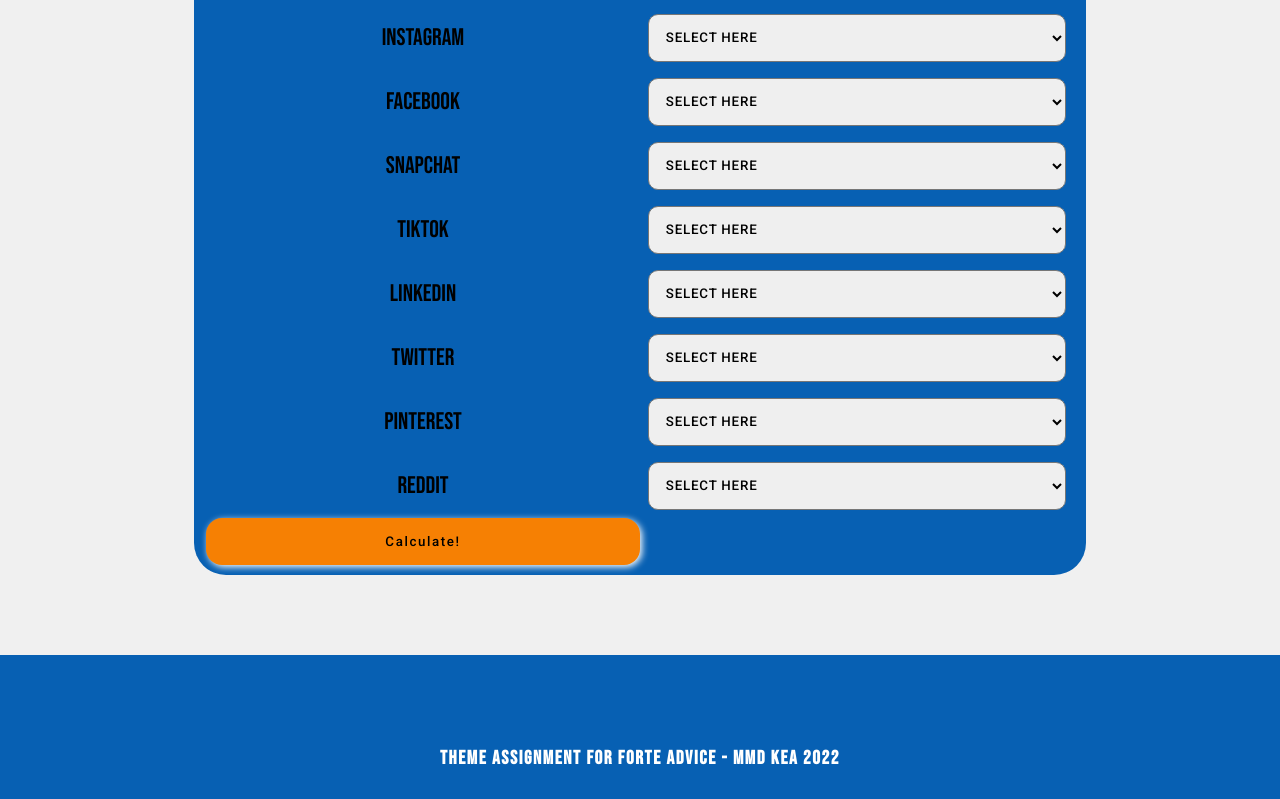
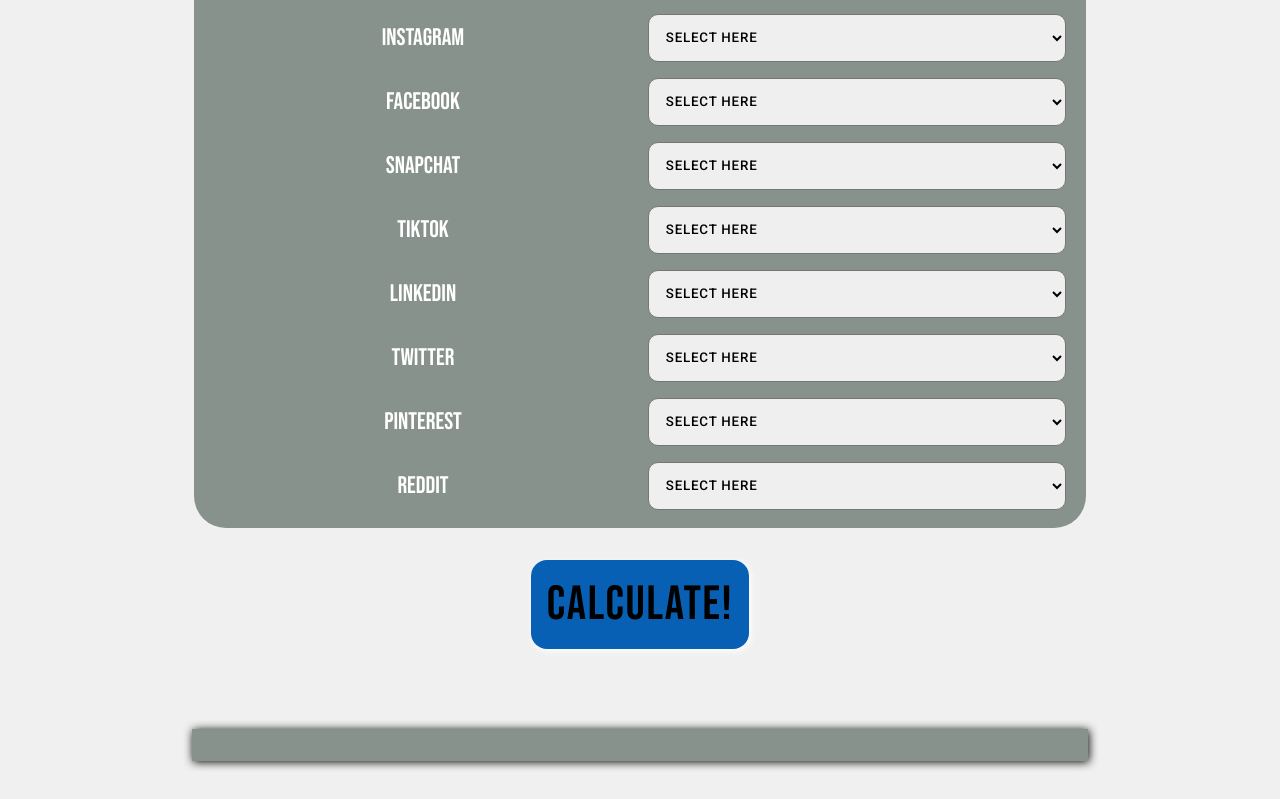
Before and after one commit to Yase0236/advice, a React (Vite) app: page / in a window 1280 px wide. Shown: the part 701-1500 px from the top of the page. Built offline with nearby package versions, Linux system fonts and the light colour scheme.

Commit message:
adding the padding again

```diff
--- a/components/Calculate.jsx
+++ b/components/Calculate.jsx
@@ -193,10 +193,12 @@
               <option value={120}>2 hours</option>
               <option value={180}>3 hours</option>
             </select>
+          </fieldset>
+          <section className="calculateButton">
             <button className="submitButton" type="submit">
               Calculate!
             </button>
-          </fieldset>
+          </section>
         </form>
         <Results result={result} />
         {submitted && <Tips />}
--- a/src/index.css
+++ b/src/index.css
@@ -132,16 +132,21 @@
 }
 /*************result section styling*********************/
 .result_text {
+  font-family: var(--font-primary);
   color: white;
   background-color: rgba(30, 54, 40, 0.5);
+  font-size: 2rem;
   box-shadow: 1px 1px 10px black;
+  padding: 1rem;
   margin-top: 5rem;
   margin-bottom: 5rem;
+  line-height: 3rem;
+  letter-spacing: 0.1rem;
 }
 
 /*************calculate section styling*********************/
 fieldset {
-  background-color: var(--main-color);
+  background-color: #1e362880;
 }
 
 legend {
@@ -155,17 +160,23 @@
   font-family: var(--font-primary);
   padding: 1rem;
   text-align: center;
-  color: var(--font-color0);
+  color: var(--font-color1);
 }
 .submitButton {
-  background-color: var(--button-color2);
+  background-color: var(--main-color);
   padding: 1rem;
+
   border-radius: 1rem;
   border: 0;
-  font-family: var(--font-secondary);
+  font-family: var(--font-primary);
   letter-spacing: 0.1rem;
-  font-weight: 500;
+
+  font-size: 3rem;
   box-shadow: var(--font-color1) 2px 2px 7px;
+}
+.calculateButton {
+  text-align: center;
+  margin-top: 2rem;
 }
 .submitButton:hover {
   background-color: var(--button-color);
```
